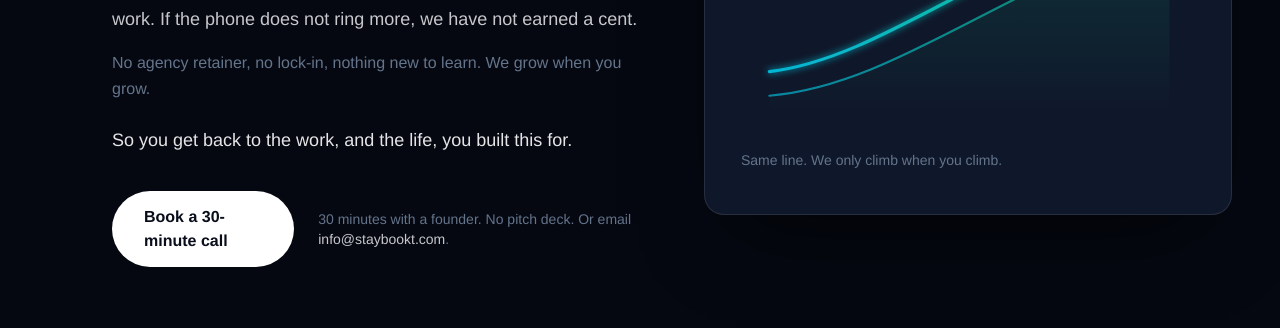
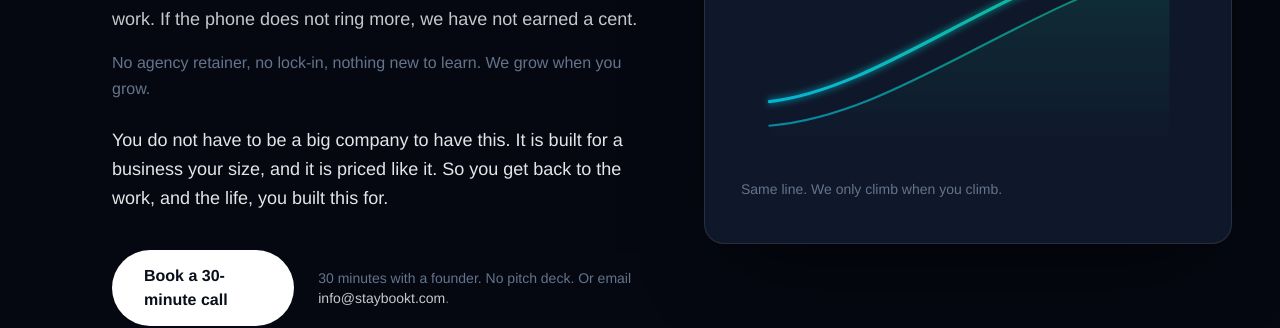
Before and after one commit to staybookt/staybookt-investor, a Next.js app: page / in a window 1280 px wide. Shown: the part 5240-5568 px from the top of the page. Built offline with nearby package versions, Linux system fonts and the light colour scheme; no server answers.

Commit message:
Close: add affordability back as emotional reassurance, not a number (Richard)

```diff
--- a/app/page.tsx
+++ b/app/page.tsx
@@ -107,7 +107,8 @@ export default function HomePage() {
               No agency retainer, no lock-in, nothing new to learn. We grow when you grow.
             </p>
             <p className="mt-6 max-w-xl text-platinum text-lg leading-relaxed">
-              So you get back to the work, and the life, you built this for.
+              You do not have to be a big company to have this. It is built for a business your size, and it is priced
+              like it. So you get back to the work, and the life, you built this for.
             </p>
 
             <div className="mt-9 flex flex-col items-start gap-4 sm:flex-row sm:items-center sm:gap-6">
```
